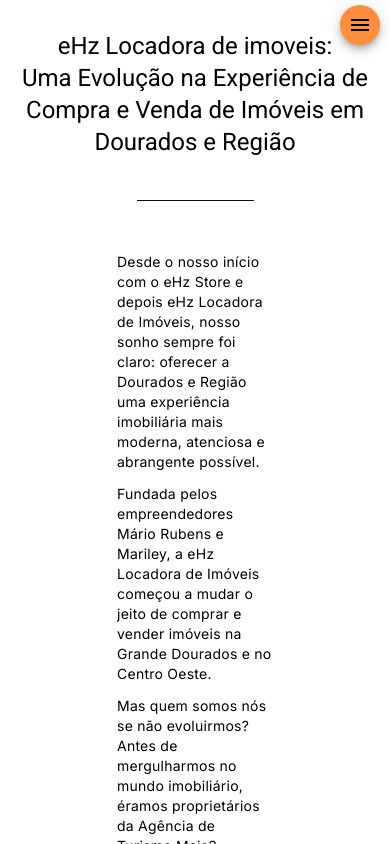
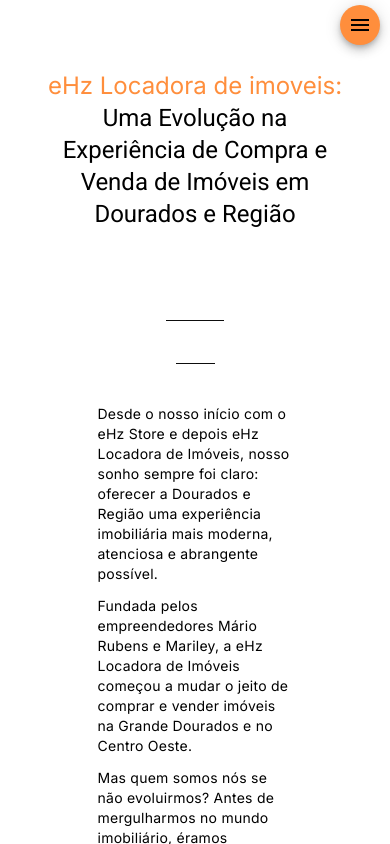
Before and after one commit to Enzohscc/imobiliaria-website, an Angular app: page /sobre in a window 390 px wide. Shown: the top 844 px of the page. Built offline with nearby package versions, Linux system fonts and the light colour scheme.

Commit message:
fix/page-sobre

```diff
--- a/src/app/domain/pages/sobre/sobre.component.html
+++ b/src/app/domain/pages/sobre/sobre.component.html
@@ -1,10 +1,13 @@
 <section>
-    <h1>eHz Locadora de imoveis: <br> Uma Evolução na Experiência de Compra e Venda de Imóveis em Dourados e Região</h1>
-
+    <div class="container">
+        <h1><span>eHz Locadora de imoveis:</span><br> Uma Evolução na Experiência de Compra e Venda de Imóveis em Dourados e Região</h1>
+    </div>
     <div class="hr-container">
         <hr class="hr">
+        <hr class="hr2">
     </div>
 
+    <div class="text-img-container">
         <div class="text-container">
             <p>Desde o nosso início com o eHz Store e depois eHz Locadora de Imóveis, nosso sonho sempre foi claro: oferecer a Dourados e Região uma experiência imobiliária mais moderna, atenciosa e abrangente possível.</p>
             <p>Fundada pelos empreendedores Mário Rubens e Mariley, a eHz Locadora de Imóveis começou a mudar o jeito de comprar e vender imóveis na Grande Dourados e no Centro Oeste.</p>
@@ -13,5 +16,80 @@
             <p>Para você, investidor ou proprietário, isso significa ainda mais benefícios. Continuamos a oferecer a mesma atenção e segurança que nos deram mais de 20 anos de sucesso em diversos ramos de atividade. Mas agora, nossa abordagem é ainda mais especializada e voltada para as particularidades e luxos do mercado de médio e alto padrão.</p>
             <p>Em resumo, a eHz Locadora de Imóveis não é apenas uma mudança de nome. É uma evolução natural de quem sempre buscou oferecer o melhor em cada detalhe. Venha fazer parte dessa nova etapa conosco.</p>
         </div>
+        <img src="/assets/sapiens.png" width="610vw">
+    </div>
 
 </section>
+
+
+
+
+
+<div class="external">
+    <div class="horizontal-scroll-wrapper">
+      <div class="img-wrapper slower">
+        <a href="https://altphotos.com/photo/stylish-parisian-cafe-terrace-279/" target="_blank" rel="noopener"><img src="https://s3-us-west-2.amazonaws.com/s.cdpn.io/74321/paris-cafe-terrace.jpg" alt="">
+        </a>
+      </div>
+
+      <div class="img-wrapper faster">
+        <a href="https://altphotos.com/photo/retro-boy-doll-wearing-elegant-clothes-330/" target="_blank" rel="noopener">
+          <img src="https://s3-us-west-2.amazonaws.com/s.cdpn.io/74321/antiquedollboy.jpg" alt="">
+        </a>
+      </div>
+
+      <div class="img-wrapper slower vertical">
+        <a href="https://altphotos.com/photo/clocks-shop-exposition-window-reflecting-the-streets-277/" target="_blank" rel="noopener">
+          <img src="https://s3-us-west-2.amazonaws.com/s.cdpn.io/74321/windowshopclock.jpg" alt="">
+        </a>
+      </div>
+
+      <div class="img-wrapper slower slower-down">
+        <a href="https://altphotos.com/photo/swans-and-ducks-swimming-in-a-river-264/" target="_blank" rel="noopener">
+          <img src="https://s3-us-west-2.amazonaws.com/s.cdpn.io/74321/swanduckriver.jpg" alt="">
+        </a>
+      </div>
+
+      <div class="img-wrapper">
+        <a href="https://altphotos.com/photo/sidewalk-terrace-of-a-blue-facade-cafe-312/" target="_blank" rel="noopener">
+          <img src="https://s3-us-west-2.amazonaws.com/s.cdpn.io/74321/cafe-terrace.jpg" alt="">
+        </a>
+      </div>
+
+      <div class="img-wrapper slower">
+        <a href="https://altphotos.com/photo/paris-waterfront-at-sunset-1555/" target="_blank" rel="noopener">
+          <img src="https://s3-us-west-2.amazonaws.com/s.cdpn.io/74321/paris-seine-boat.jpg" alt="">
+        </a>
+      </div>
+
+      <div class="img-wrapper faster1">
+        <a href="https://altphotos.com/photo/old-man-leaning-over-the-barrier-looking-at-the-river-265/" target="_blank" rel="noopener">
+          <img src="https://s3-us-west-2.amazonaws.com/s.cdpn.io/74321/old-man-river.jpg" alt="">
+        </a>
+      </div>
+
+      <div class="img-wrapper slower slower2">
+        <a href="https://altphotos.com/photo/cafe-terrace-with-a-row-of-retro-tables-261/" target="_blank" rel="noopener">
+          <img src="https://s3-us-west-2.amazonaws.com/s.cdpn.io/74321/cafe-table-street.jpg" alt="">
+        </a>
+      </div>
+
+      <div class="img-wrapper">
+        <a href="https://altphotos.com/photo/street-scene-with-pedestrians-and-dogs-318/" target="_blank" rel="noopener">
+          <img src="https://s3-us-west-2.amazonaws.com/s.cdpn.io/74321/street-scene-people.jpg" alt="">
+        </a>
+      </div>
+
+      <div class="img-wrapper slower">
+        <a href="https://altphotos.com/photo/tourist-barge-on-the-river-seine-near-notre-dame-266/" target="_blank" rel="noopener">
+          <img src="https://s3-us-west-2.amazonaws.com/s.cdpn.io/74321/notre-dame-river-boat.jpg" alt="">
+        </a>
+      </div>
+
+      <div class="img-wrapper slower last">
+        <a href="https://altphotos.com/photo/skulls-decoration-in-a-shop-window-331/" target="_blank" rel="noopener">
+          <img src="https://s3-us-west-2.amazonaws.com/s.cdpn.io/74321/shop-window-reflection.jpg" alt="">
+        </a>
+      </div>
+    </div>
+  </div>
--- a/src/app/domain/pages/sobre/sobre.component.scss
+++ b/src/app/domain/pages/sobre/sobre.component.scss
@@ -1,7 +1,12 @@
-h1 {
+.container {
     display: flex;
     text-align: center;
     justify-content: center;
+    font-weight: bold;
+    padding: 60px;
+    span {
+        color: var(--laranja);
+    }
 }
 
 .text-container {
@@ -15,8 +20,19 @@
     }
 }
 
+.text-img-container {
+    display: flex;
+    justify-content: center;
+    flex-wrap: wrap;
+
+    img {
+        min-width: 30vw;
+    }
+}
+
 /*LINHA*/
 .hr-container {
+    flex-direction: column;
     display: flex;
     justify-content: center;
     align-items: center;
@@ -24,8 +40,222 @@
 }
 
 .hr {
-    width: 30%;
+    width: 15%;
     border: none;
     height: 1px;
     background-color: var(--preto);
 }
+
+.hr2 {
+    width: 10%;
+    border: none;
+    height: 1px;
+    background-color: var(--preto);
+    margin-top: 5vh;
+}
+
+
+body {
+    font-family: Hepta Slab, sans-serif;
+    font-weight: 500;
+    background: #efecdb;
+    color: #5D4037;
+}
+
+/* hide scrollbar */
+::-webkit-scrollbar {
+    width: 1px;
+    height: 1px;
+}
+
+::-webkit-scrollbar-button {
+    width: 1px;
+    height: 1px;
+}
+
+.external {
+    overflow: hidden;
+    height: 100vh;
+    width: 1560px;
+    margin: auto;
+
+    .img-wrapper a {
+        overflow: hidden;
+        display: block;
+        padding: 1vh ;
+        background: #efecdb;
+        box-shadow: 0 10px 50px #5f2f1182;
+    }
+
+    img {
+        max-width: 45vh;
+        max-height: 50vh;
+        transition: .5s;
+        vertical-align: top;
+    }
+
+    a:hover img {
+        filter: none;
+    }
+
+    p {
+        margin: 0;
+    }
+
+    .scroll-info {
+        display: flex;
+        align-items: center;
+    }
+
+    .icon svg {
+        width: 50px;
+        fill: currentcolor;
+    }
+}
+
+.horizontal-scroll-wrapper {
+    display: flex;
+    flex-direction: column;
+    align-items: center;
+    width: 100vh;
+    transform: rotate(-90deg) translate3d(0,-100vh,0);
+    transform-origin: right top;
+    overflow-y: auto;
+    overflow-x: hidden;
+    padding: 0;
+    height: 100vw;
+    perspective: 1px;
+    transform-style: preserve-3d;
+    padding-bottom: 10rem;
+}
+
+.img-wrapper {
+    transform: rotate(90deg);
+    display: flex;
+    align-items: center;
+    justify-content: center;
+    min-height: 40vh;
+    transform-origin: 50% 50%;
+    transform: rotate(90deg) translateZ(.1px) scale(0.9) translateX(0px) translateY(-3vh);
+    transition: 1s;
+}
+
+.img-wrapper:hover {
+    min-height: 65vh;
+}
+
+.slower {
+    transform: rotate(90deg) translateZ(-.2px) scale(1.1) translateX(0%) translateY(-10vh);
+}
+
+.slower1 {
+    transform: rotate(90deg) translateZ(-.25px) scale(1.05) translateX(0%) translateY(8vh);
+}
+
+.slower2 {
+    transform: rotate(90deg) translateZ(-.3px) scale(1.3) translateX(0%) translateY(2vh);
+}
+
+.slower-down {
+    transform: rotate(90deg) translateZ(-.2px) scale(1.1) translateX(0%) translateY(16vh) ;
+}
+
+.faster {
+    transform: rotate(90deg) translateZ(.15px) scale(0.8) translateX(0%) translateY(14vh) ;
+}
+
+.faster1 {
+    transform: rotate(90deg) translateZ(.05px) scale(0.8) translateX(0%) translateY(10vh) ;
+}
+
+.fastest {
+    transform: rotate(90deg) translateZ(.22px) scale(0.7) translateX(-10vh) translateY(-15vh) ;
+}
+
+.vertical {
+    transform: rotate(90deg) translateZ(-.15px) scale(1.15) translateX(0%) translateY(0%) ;
+}
+
+.last {
+    transform: rotate(90deg) translateZ(-.2px) scale(1.1) translateX(25vh) translateY(-8vh) ;
+}
+
+@media only screen and (max-width: 480px) {
+    .container {
+        padding: 20px;
+    }
+
+    .text-container {
+        padding: 20px;
+    }
+
+    .text-container p {
+        max-width: 80vw;
+    }
+
+    .text-img-container img {
+        min-width: 70vw;
+    }
+
+    .hr-container {
+        margin-top: 2vh;
+    }
+}
+
+/* Estilos específicos para monitores menores (largura máxima de 1024px) */
+@media only screen and (max-width: 1024px) {
+    .container {
+        padding: 40px;
+    }
+
+    .text-container {
+        padding: 40px;
+    }
+
+    .text-container p {
+        max-width: 50vw;
+    }
+
+    .text-img-container img {
+        min-width: 40vw;
+    }
+
+    .hr-container {
+        margin-top: 4vh;
+    }
+}
+
+@media only screen and (max-width: 768px) {
+    .external {
+        width: 90%;
+    }
+
+    .external img {
+        max-width: 30vh;
+        max-height: 35vh;
+    }
+}
+
+/* Estilos específicos para celulares (largura máxima de 480px) */
+@media only screen and (max-width: 480px) {
+    .external {
+        width: 90%;
+    }
+
+    .external img {
+        max-width: 25vh;
+        max-height: 30vh;
+    }
+}
+
+/* Estilos específicos para monitores menores (largura máxima de 1024px) */
+@media only screen and (max-width: 1024px) {
+    .external {
+        width: 90%;
+    }
+
+    .external img {
+        max-width: 35vh;
+        max-height: 40vh;
+    }
+}
```
Lines whose indentation alone changed are shown as unchanged.
